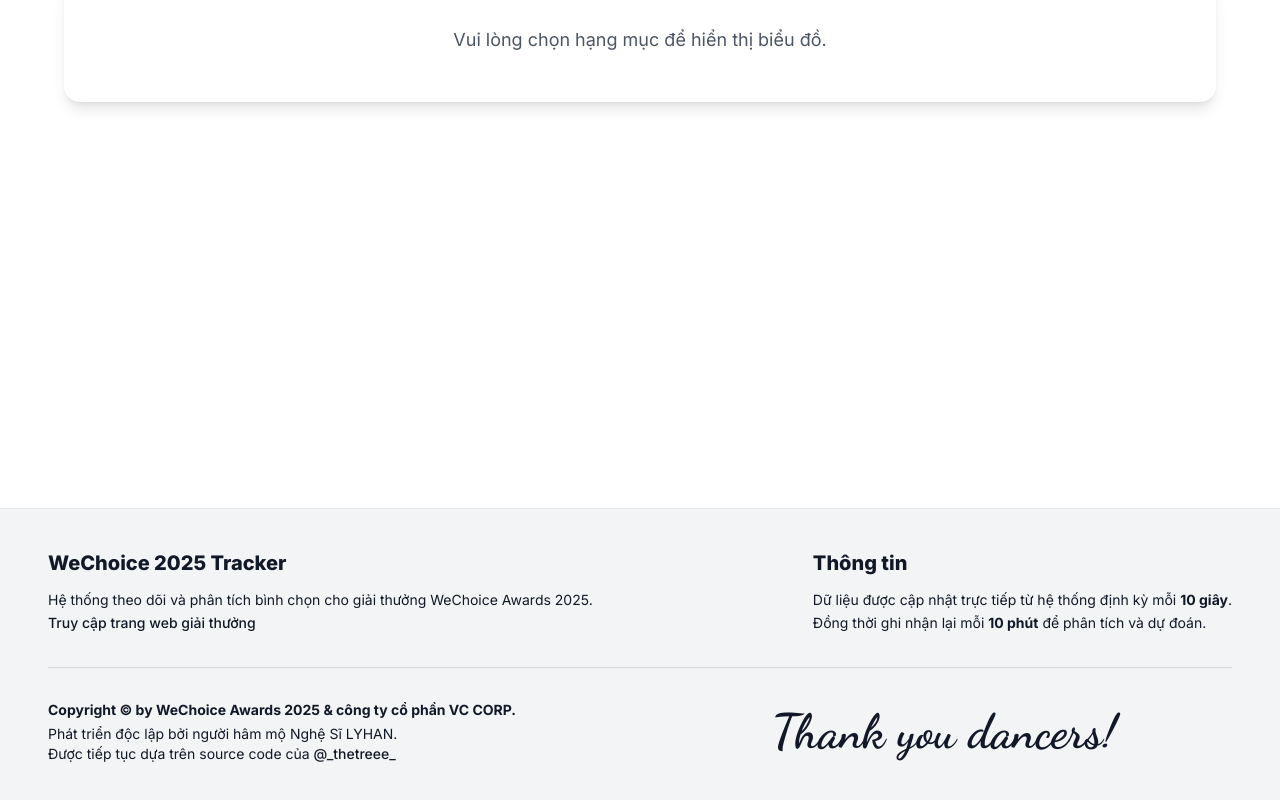
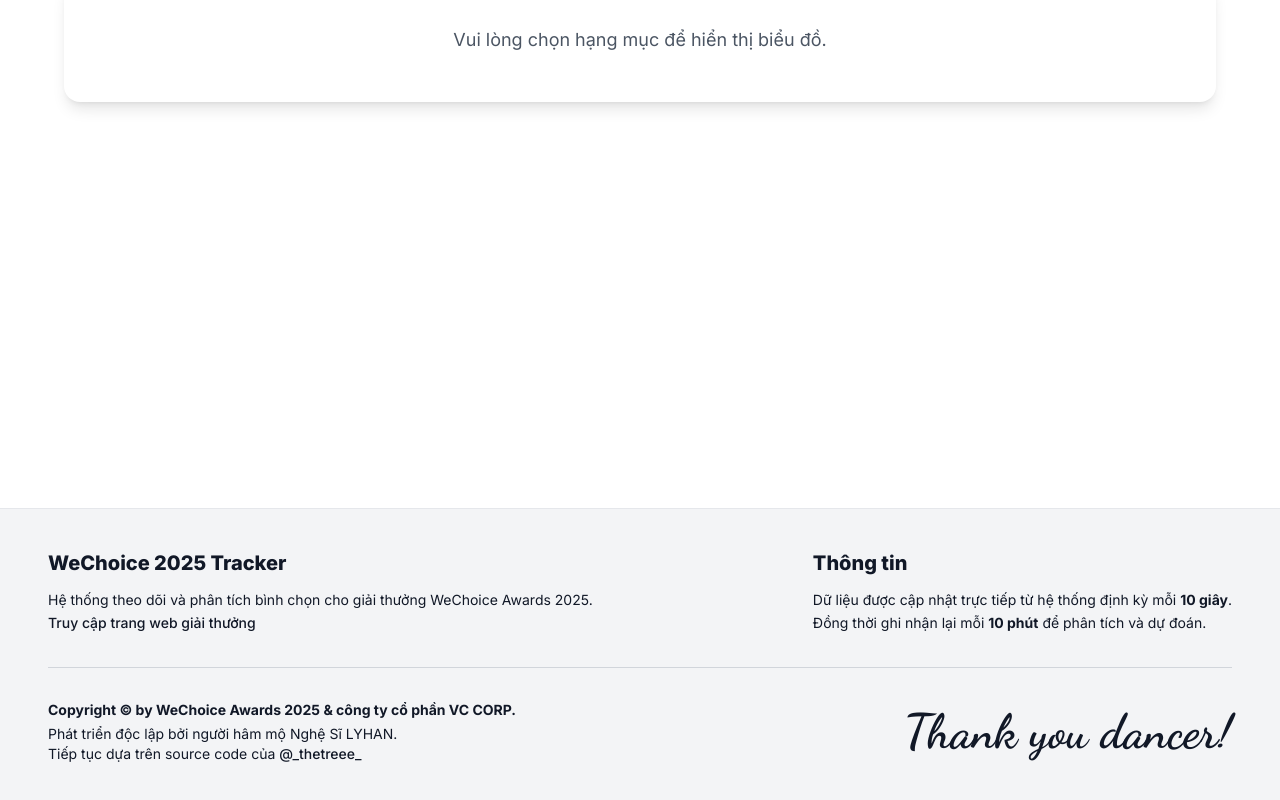
Before and after one commit to ntu09082007-eng/wechoice-tracker-frontend, a React (Vite) app: page /chart in a window 1280 px wide. Shown: the part 312-1112 px from the top of the page. Built offline with nearby package versions, Linux system fonts and the light colour scheme.

Commit message:
Update Footer.tsx

```diff
--- a/src/components/Footer.tsx
+++ b/src/components/Footer.tsx
@@ -7,8 +7,7 @@
     <footer className="bg-gray-100 py-10 mt-auto border-t border-gray-200">
       <div className="container mx-auto px-4">
 
-        {/* --- WRAPPER CHÍNH --- */}
-        {/* SỬA 1: Giảm padding xuống (md:px-8) để mở rộng không gian, KHẮC PHỤC RỚT CHỮ */}
+        {/* WRAPPER CHÍNH: Giữ padding nhỏ (md:px-8) để không bị rớt chữ */}
         <div className="max-w-7xl mx-auto md:px-8">
 
           {/* --- PHẦN TRÊN (Thông tin chính) --- */}
@@ -16,7 +15,7 @@
             {/* Cột trái */}
             <div className="space-y-3 text-left">
               <h2 className="text-xl font-extrabold text-gray-900">WeChoice 2025 Tracker</h2>
-              {/* whitespace-nowrap trên màn hình lớn để ép không xuống dòng nếu cần thiết */}
+              {/* whitespace-nowrap để chống rớt chữ trên màn hình lớn */}
               <p className="text-gray-900 text-sm leading-relaxed font-normal md:whitespace-nowrap">
                 Hệ thống theo dõi và phân tích bình chọn cho giải thưởng WeChoice Awards 2025.
                 <br />
@@ -46,7 +45,7 @@
           <div className="h-px bg-gray-300 w-full mb-8"></div>
 
           {/* --- PHẦN DƯỚI (Copyright & Chữ ký) --- */}
-          {/* SỬA 2: Dùng GRID 2 cột để căn chỉnh chữ ký vào "giữa khoảng trống bên phải" */}
+          {/* Vẫn dùng GRID 2 cột để chia đôi không gian */}
           <div className="grid grid-cols-1 md:grid-cols-2 items-center gap-8">
 
             {/* Cột 1 (Trái): Copyright - Căn trái thẳng hàng với trên */}
@@ -55,7 +54,7 @@
               <p className="font-normal">
                 Phát triển độc lập bởi người hâm mộ Nghệ Sĩ LYHAN.
                 <br/>
-                Được tiếp tục dựa trên source code của&nbsp;
+                Tiếp tục dựa trên source code của&nbsp;
                 <a
                   href="https://www.threads.com/@_thetreee_"
                   target="_blank"
@@ -67,11 +66,10 @@
               </p>
             </div>
 
-            {/* Cột 2 (Phải): Chữ ký - CĂN GIỮA (Center) trong cột này */}
-            {/* Điều này giúp chữ ký nằm chính xác ở giữa phần không gian bên phải */}
-            <div className="flex justify-center md:justify-center">
+            {/* Cột 2 (Phải): Chữ ký - SỬA Ở ĐÂY: Đổi thành CĂN PHẢI (text-right) */}
+            <div className="text-center md:text-right">
               <div className="font-cursive font-bold text-4xl md:text-5xl text-gray-900" style={{ fontFamily: '"Dancing Script", cursive', fontWeight: 700 }}>
-                Thank you dancers!
+                Thank you dancer!
               </div>
             </div>
 
```
